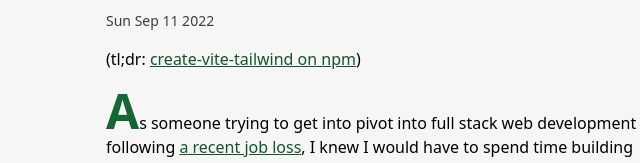
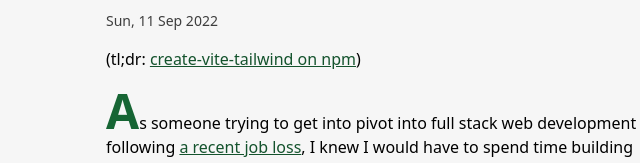
Before and after one commit to christianlegge/christianlegge.dev, an Astro site: page /blog/2022-09-11 in a window 1280 px wide. Shown: the part 261-424 px from the top of the page, 254-894 px from the left. Built offline with nearby package versions, Linux system fonts and the light colour scheme; Astro itself is replaced by a stand-in of ours.

Commit message:
fixed blog date

```diff
--- a/src/components/BlogPost.astro
+++ b/src/components/BlogPost.astro
@@ -19,7 +19,7 @@ const { Content } = await post.render();
 		>
 	</h1>
 	<p class="text-sm opacity-75">
-		{new Date(post.slug).toDateString()}
+		{new Date(post.slug).toUTCString().slice(0, 16)}
 	</p>
 	<Content />
 	<ul class="mt-4 flex flex-wrap gap-1">
```
